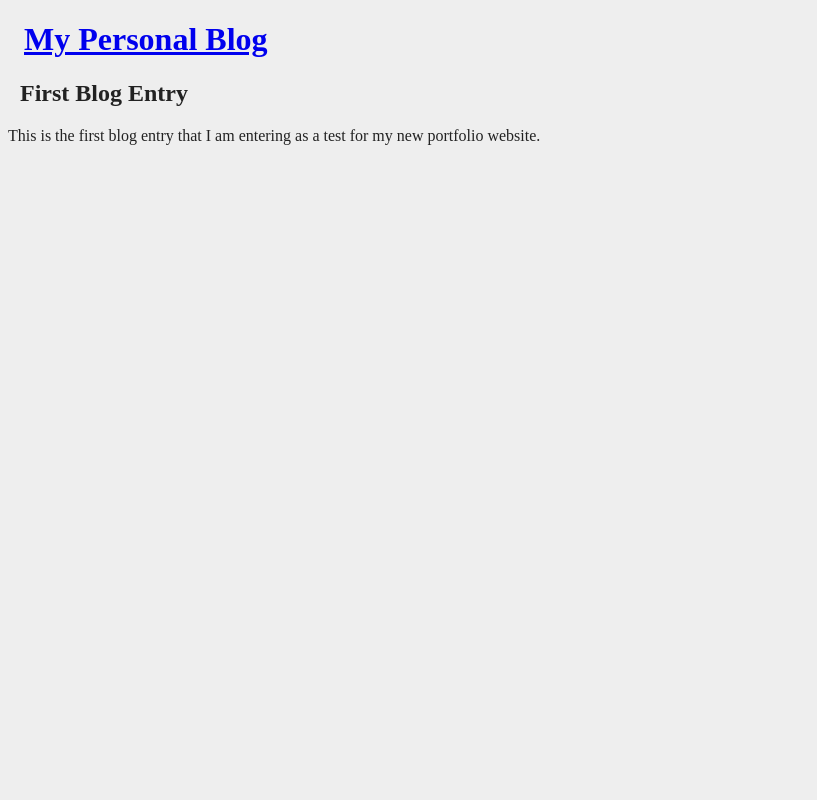
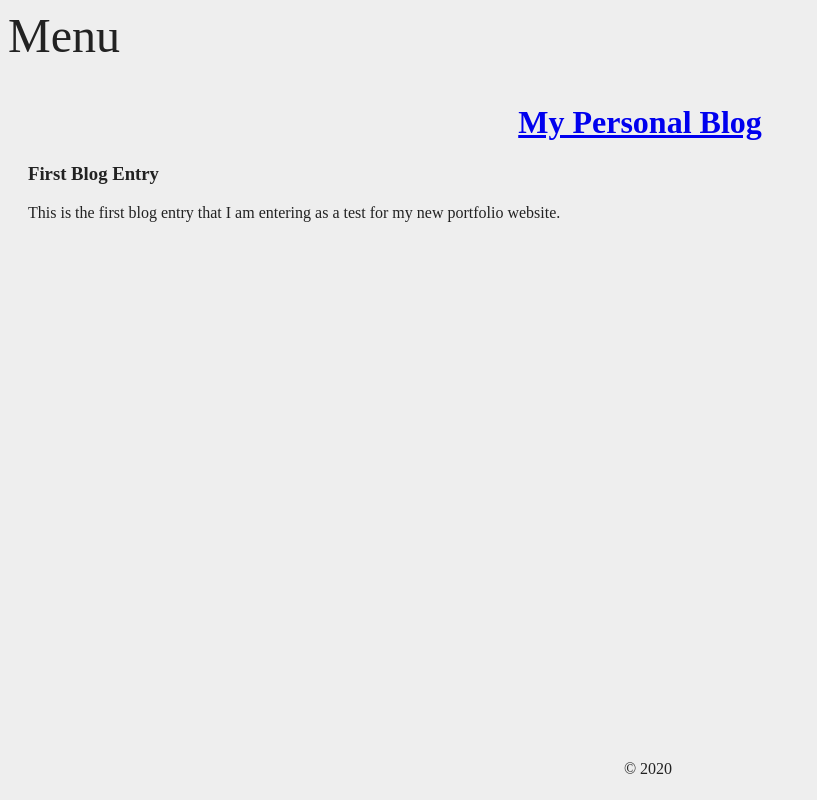
Before and after one commit to JamesJohnson11/portfolio-blog, a Django app: page /article/1 in a window 1280 px wide. Shown: the whole page, without its empty margins (0-817 px from the left). Run offline with Django 3.2, Linux system fonts and the light colour scheme; data comes from the database, SQL or seed files in the repository.

Commit message:
Added navigation menu to article details page and changed navigation symbol

```diff
--- a/blog/static/css/style.css
+++ b/blog/static/css/style.css
@@ -53,10 +53,22 @@ body {
     .sidenav a {font-size: 18px;}
   }
 
-  h1, h2 {
+  h2 {
       margin-left: .5em;
   }
 
   span {
       font-size: 3em;
   }
+
+  header {
+      text-align: center;
+  }
+
+  footer {
+      text-align: center;
+      position: absolute;
+      bottom: 0;
+      width: 100%;
+      height: 2.5rem;
+  }
--- a/blog/templates/base.html
+++ b/blog/templates/base.html
@@ -10,14 +10,14 @@
     <body>
         <div id="mySidenav" class="sidenav">
             <a href="javascript:void(0)" class="closebtn" onclick="closeNav()">&times;</a>
-            <h1>Barry Johnson</h1>
+            <h2>Barry Johnson</h2>
             <h2>Full-Stack Developer</h2>
             <a href="{% url 'home' %}">Blog</a>
             <a href="#">About</a>
             <a href="#">Resume</a>
             <a href="#">Portfolio</a>
         </div>
-        <span onclick="openNav()">&#3647;&#74;</span>
+        <span onclick="openNav()">Menu</span>
         <div id="main">
             {% block content %}
             {% endblock %}
--- a/blog/templates/detail.html
+++ b/blog/templates/detail.html
@@ -1,24 +1,12 @@
-{% load static %}
-<!DOCTYPE html>
-<html lang="en">
-    <head>
-        <meta charset="UTF-8">
-        <meta name="viewport" content="width=device-width, initial-scale=1.0">
-        <meta http-equiv="X-UA-Compatible" content="ie=edge">
-        <link rel="stylesheet" href="{% static 'css/style.css' %}">
-        <title>My Blog</title>
-    </head>
-    <body>
+{% extends 'base.html' %}
+{% block content %}
     <header>
         <h1><a href="{% url 'home' %}">My Personal Blog</a></h1>
     </header>
     <div class="container">
-            {% block content %}
         <div class="details">
-                    <h2>{{ article.title }}</h2>
+            <h3>{{ article.title }}</h3>
             <p>{{ article.body }}</p>
         </div>
+    </div>
 {% endblock content %}
-        </div>
-    </body>
-</html>
```
Lines whose indentation alone changed are shown as unchanged.
